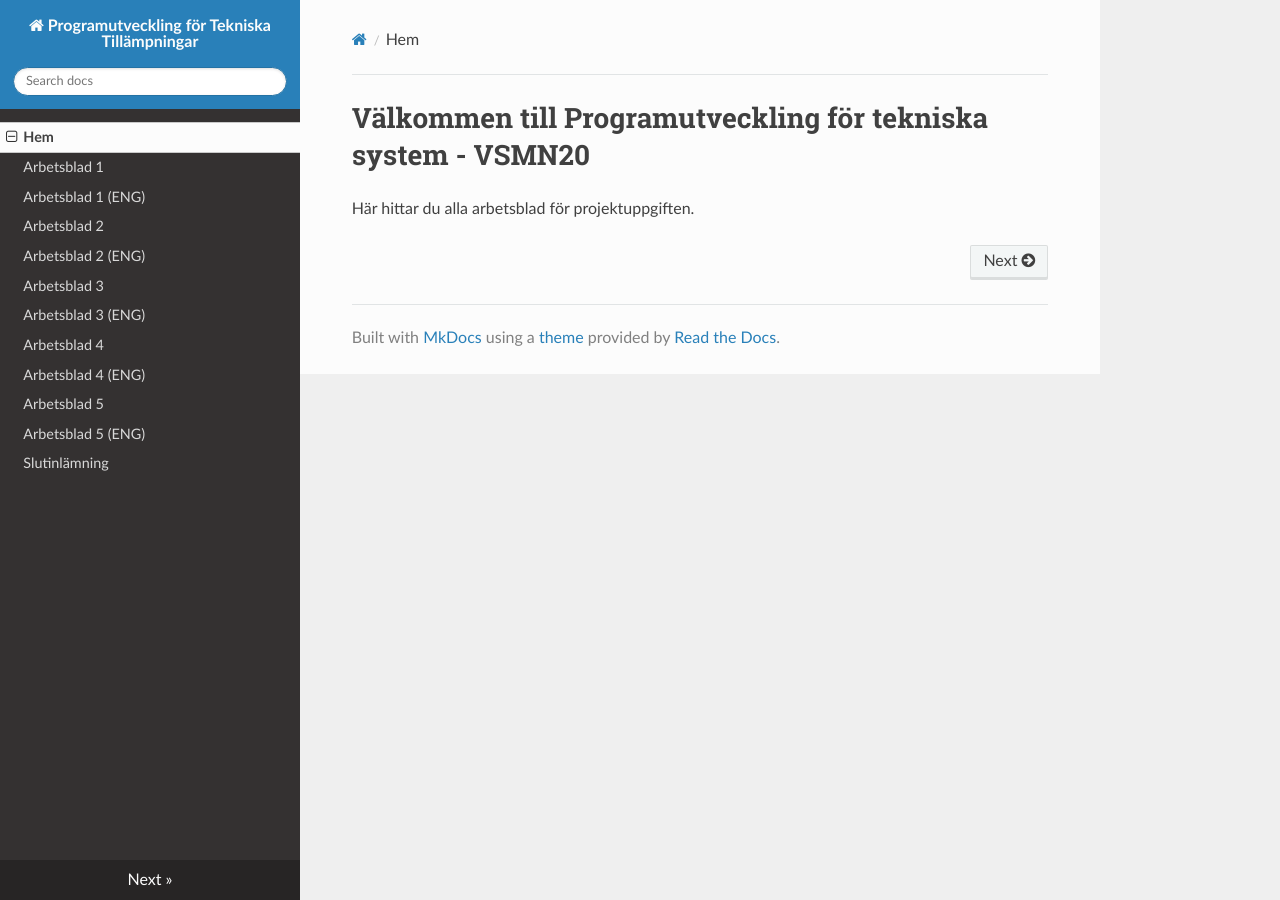
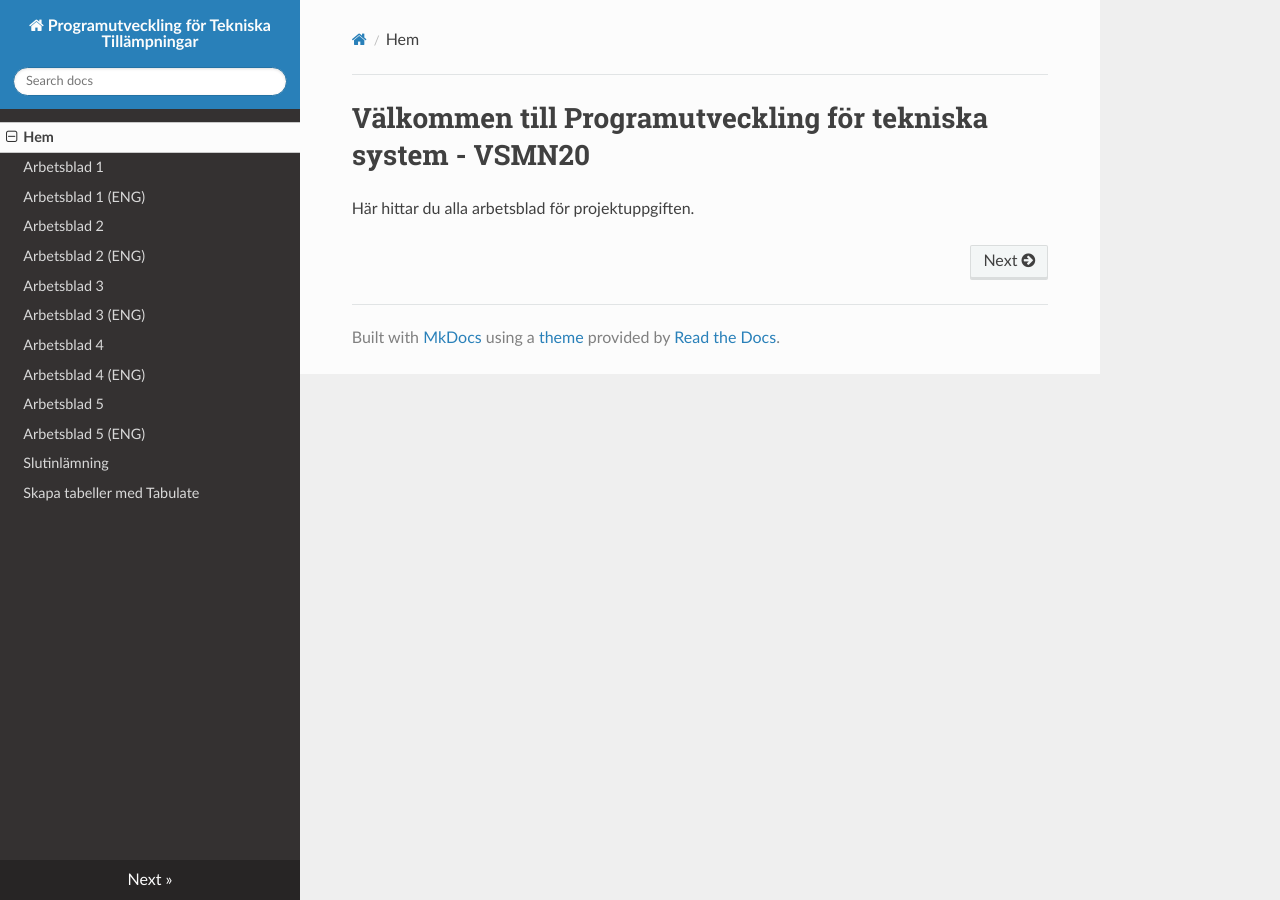
Before and after one commit to jonaslindemann/vsmn20, an MkDocs documentation site: the page built from docs/index.md, in a window 1280 px wide. Built offline with MkDocs 1.6.1, drawn with Linux system fonts in a browser that asks for light colours; nearby versions of some CDN libraries; old or Windows-style settings are respelled for this version of MkDocs.

Commit message:
Added a section on using tabulate.

```diff
--- a/mkdocs.yml
+++ b/mkdocs.yml
@@ -12,6 +12,7 @@
 - Arbetsblad 5: assignment5.md
 - Arbetsblad 5 (ENG): assignment5_eng.md
 - Slutinlämning: assignment6.md
+- Skapa tabeller med Tabulate: data_in_tables.md
 theme: readthedocs
 #markdown_extensions: [codehilite]
 
```
